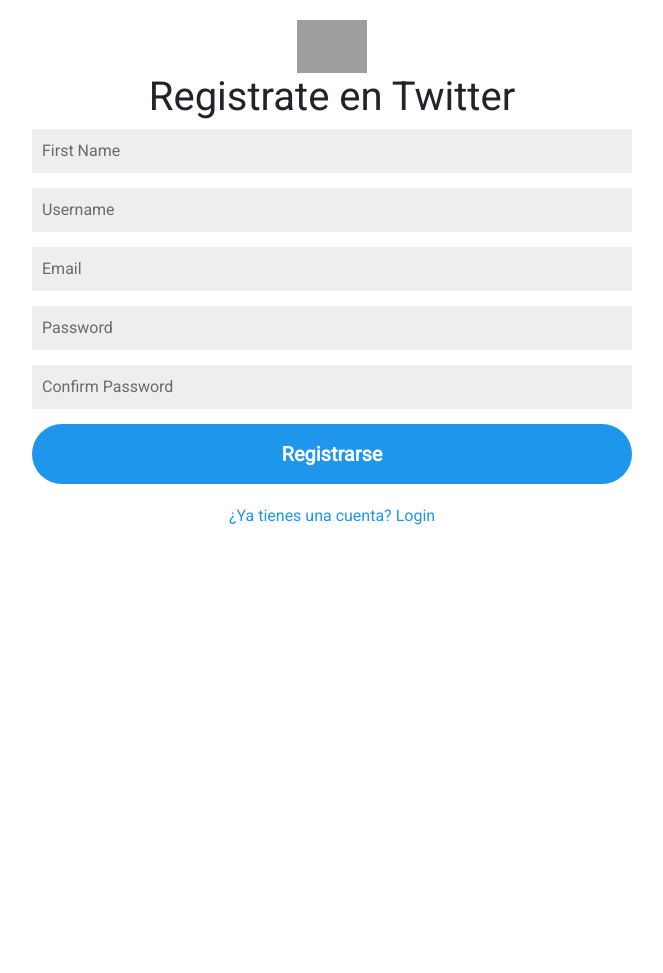
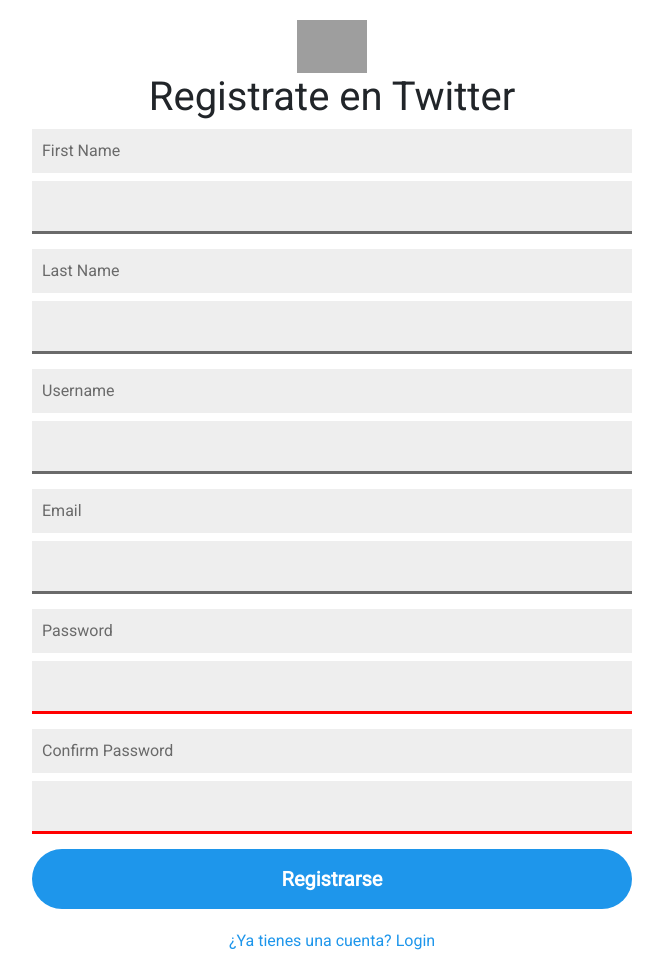
Before and after one commit to wilsongg08/Twitter_clone, a Django app: template twitter_clone/Twitter/templates/twitter/register.html in a window 1280 px wide. Shown: the part 56-1029 px from the top of the page, without its empty margins (308-971 px from the left). Before the commit the page ends 581 px from the top, so only its background shows below. Run offline with Django 4.2, Linux system fonts and the light colour scheme; the template is opened without the code that fills it, so the values that code supplies are empty, except form fields; tables that the repository leaves empty hold one stand-in row (values such as "Sample post"); form fields are guessed from the names that the template uses; some libraries are stand-ins or nearby versions; grey boxes are pictures that could not be loaded.

Commit message:
Creacion del sistema de registro

```diff
--- a/twitter_clone/Twitter/templates/twitter/register.html
+++ b/twitter_clone/Twitter/templates/twitter/register.html
@@ -14,20 +14,28 @@
             {% csrf_token %}
             <div class="input-wrapper">
                 <label for="user-name-id">First Name</label>
-
+                {{ form.first_name}}
+            </div>
+            <div class="input-wrapper">
+                <label for="user-name-id">Last Name</label>
+                {{ form.last_name}}
             </div>
             <div class="input-wrapper">
                 <label for="user-name-id">Username</label>
+                {{ form.username}}
             </div>
             <div class="input-wrapper">
                 <label for="user-name-id">Email</label>
+                {{ form.email}}
             </div>
 
             <div class="input-wrapper">
                 <label for="password-id">Password</label>
+                {{ form.password1}}
             </div>
             <div class="input-wrapper">
                 <label for="password-id">Confirm Password</label>
+                {{ form.password2}}
             </div>
 
             <button class="twitter-btn">Registrarse</button>
--- a/twitter_clone/Twitter/urls.py
+++ b/twitter_clone/Twitter/urls.py
@@ -3,4 +3,5 @@
 
 urlpatterns = [
     path('', views.home, name = 'home'),
+    path('register/', views.register, name = 'register'),
 ]
```
Also changed, not shown: twitter_clone/Twitter/views.py (+15 -1 lines).
